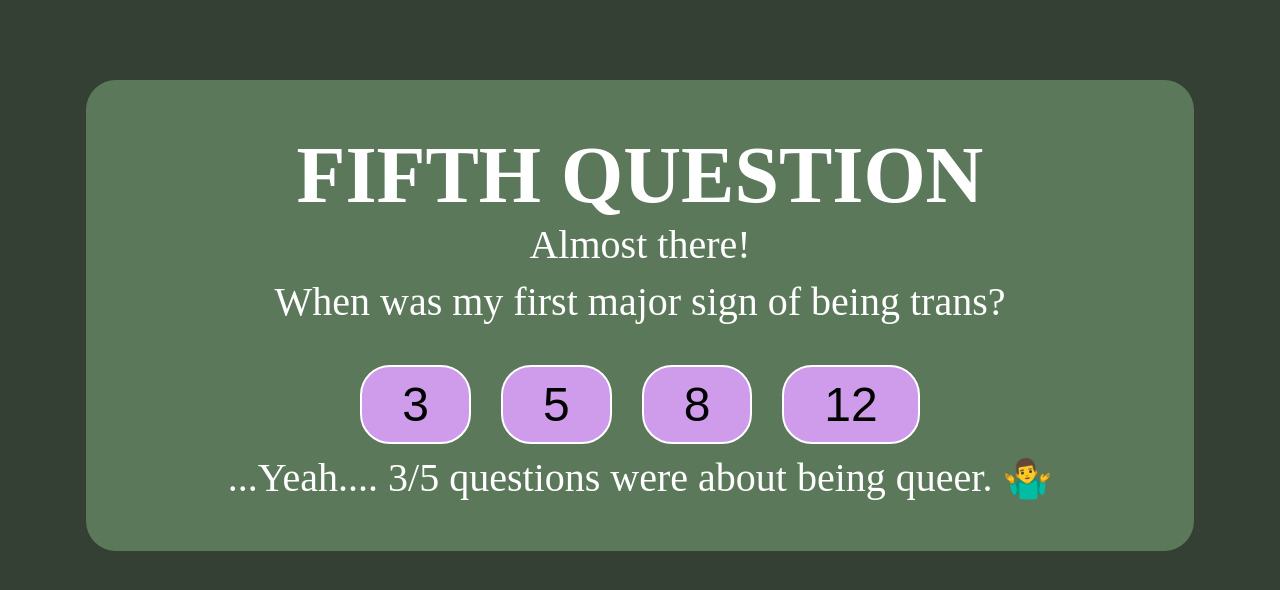
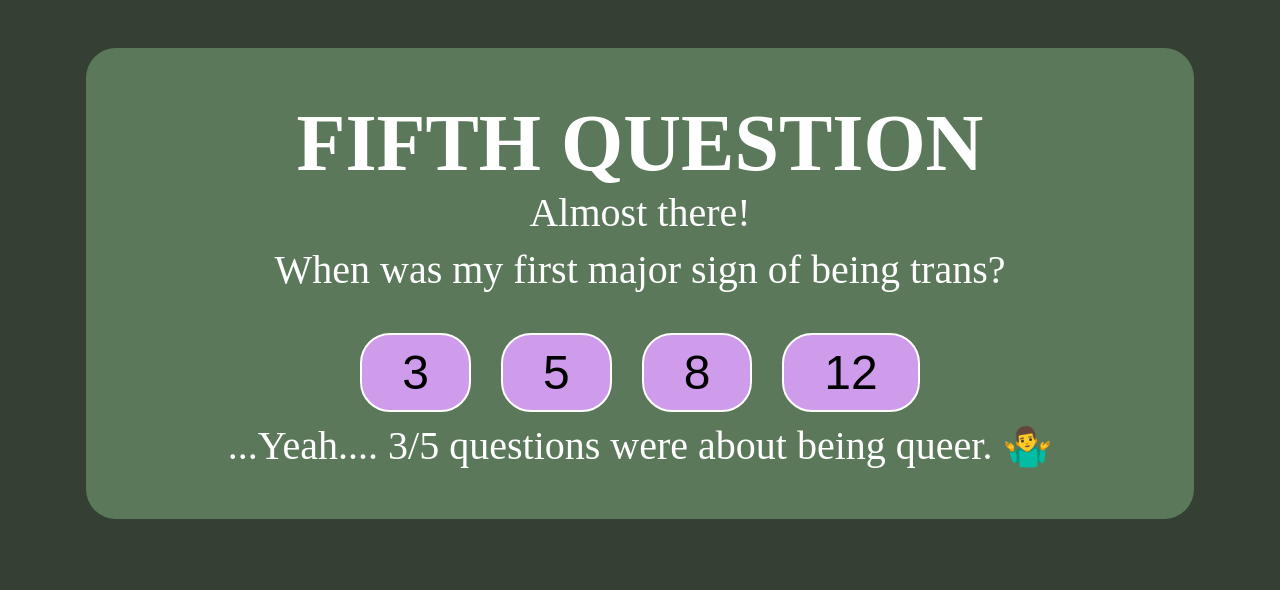
Before and after one commit to ClownsOnly/ME-QUIZ, a plain HTML site: page fifth.html in a window 1280 px wide. Drawn offline with Linux system fonts and the light colour scheme.

Commit message:
Update main.css

```diff
--- a/main.css
+++ b/main.css
@@ -9,7 +9,7 @@ body {
     font-size: 2.5rem;
     text-align: center;
     color: white;
-    margin: 5rem auto;
+    margin: 3rem auto;
 }
 
 .wrapper {
```
